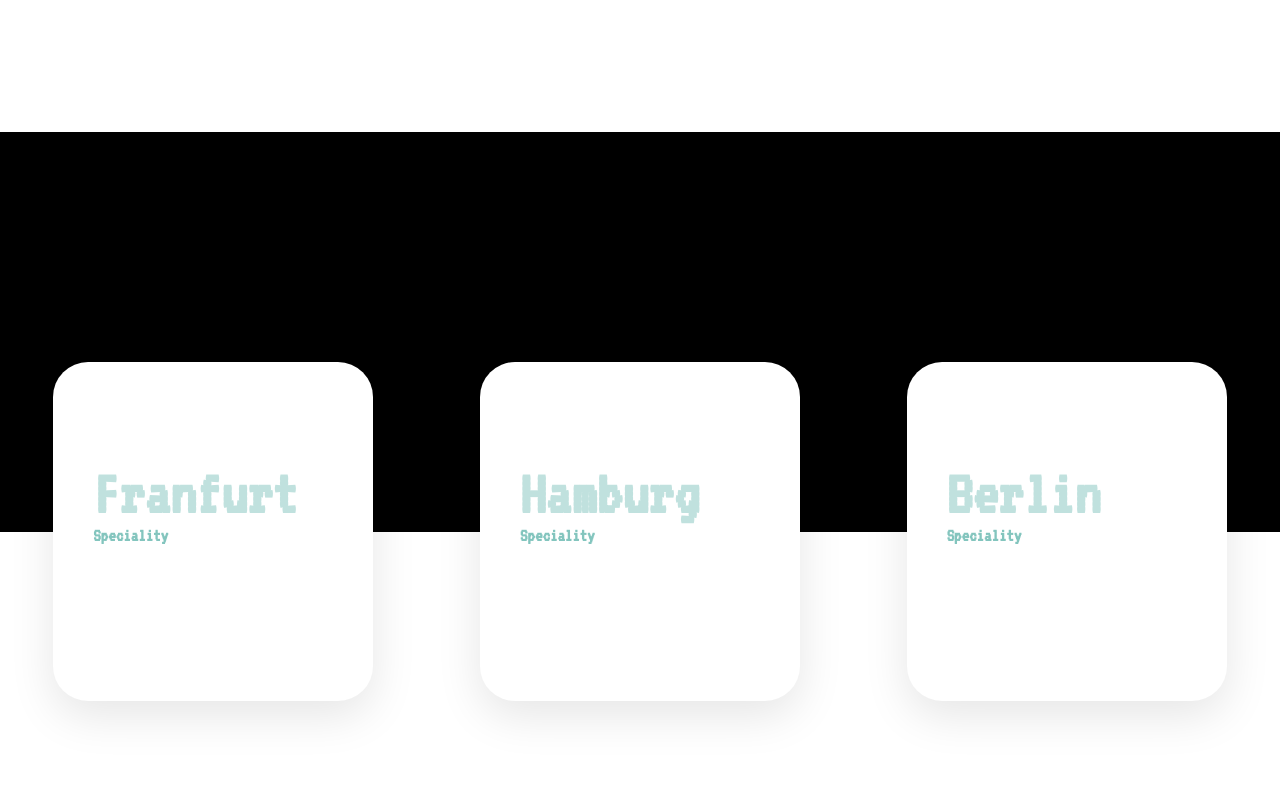
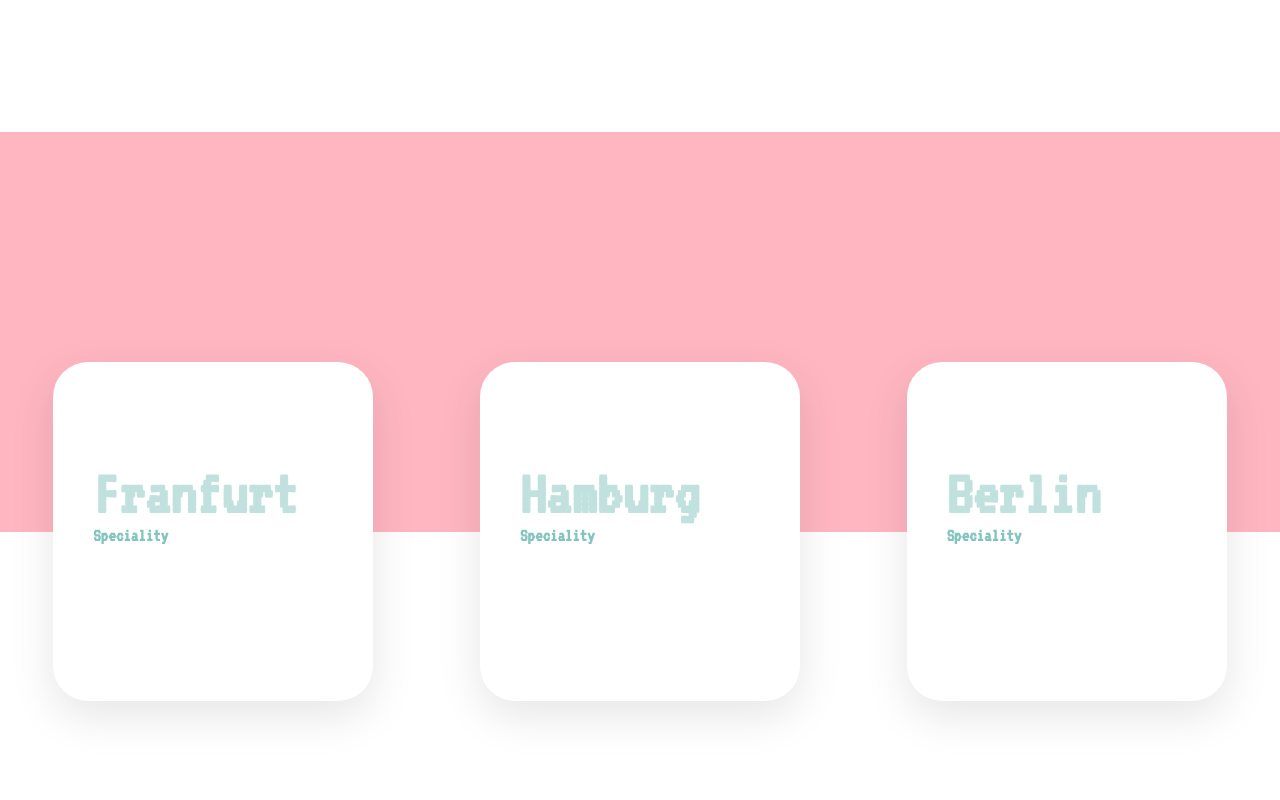
Before and after one commit to Hizkiel-Mesfin/group-project, a website: page index.html in a window 1280 px wide. Shown: the part 5700-6500 px from the top of the page. Drawn offline with Linux system fonts and the light colour scheme; files whose address does not match are found by name.

Commit message:
Update style.css

```diff
--- a/src/style.css
+++ b/src/style.css
@@ -927,7 +927,7 @@ button {
     justify-content: center;
     align-items: center;
    min-height: 100vh;
-   background: linear-gradient(black,black 50%, white 50%,#fff 100%);
+   background: linear-gradient(lightpink,lightpink 50%, white 50%,#fff 100%);
 
 
    /* width: 1100px;
```
